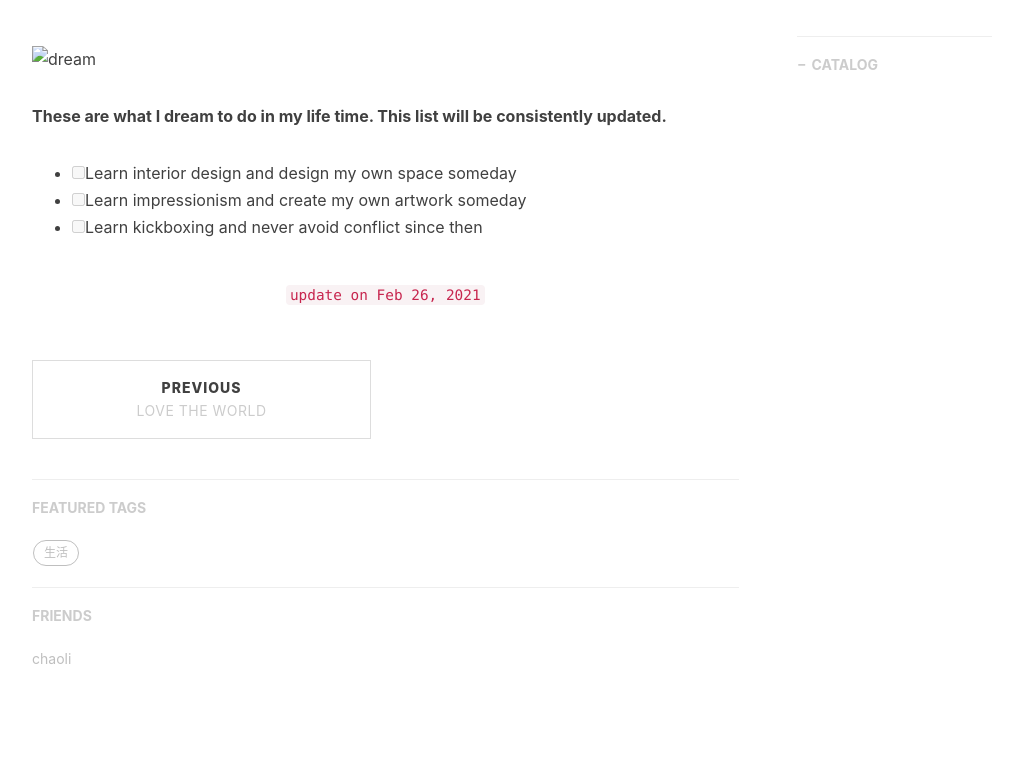
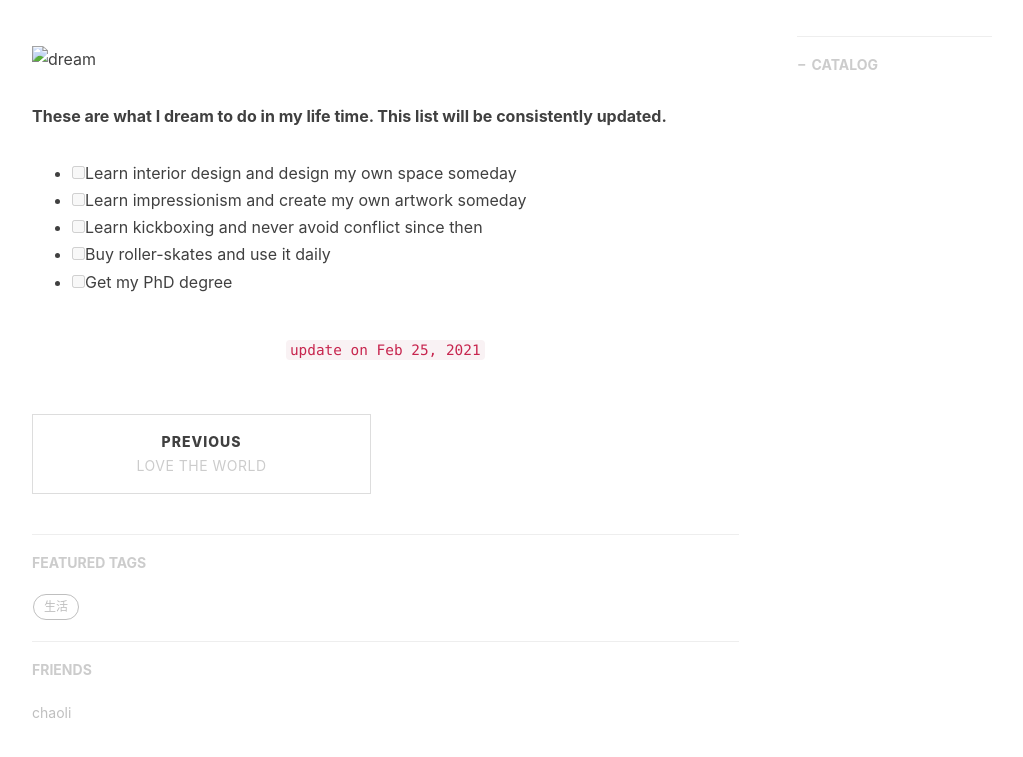
Before and after one commit to brainfo/brainfo.github.io, a Jekyll site: the page built from _posts/2021-02-26-bucket-list.md, in a window 1280 px wide, cut to the strip 569-1447 px from the top of the page. Shown: the top 757 px of the strip, without its empty margins (233-1256 px from the left). Built offline with Jekyll 4.4.1, drawn with Linux system fonts in a browser that asks for light colours; nearby versions of some CDN libraries; comment, search, counter and statistics services are not loaded.

Commit message:
Update 2021-02-26-bucket-list.md

```diff
--- a/_posts/2021-02-26-bucket-list.md
+++ b/_posts/2021-02-26-bucket-list.md
@@ -21,5 +21,7 @@ tags:
 - [ ] Learn interior design and design my own space someday
 - [ ] Learn impressionism and create my own artwork someday
 - [ ] Learn kickboxing and never avoid conflict since then
+- [ ] Buy roller-skates and use it daily
+- [ ] Get my PhD degree
 
-<p style="text-align: center;"> <code> update on  Feb 26, 2021 </code> </p>
+<p style="text-align: center;"> <code> update on  Feb 25, 2021 </code> </p>
```
